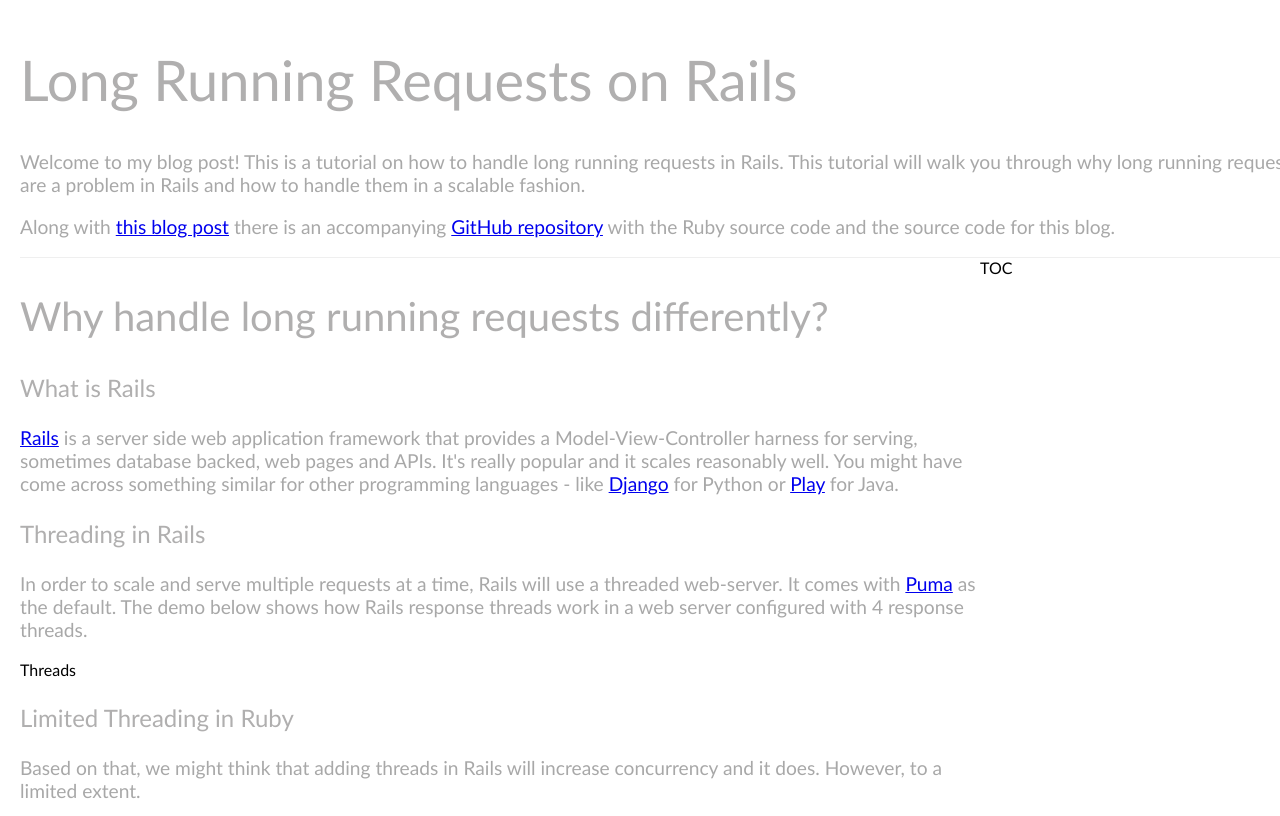
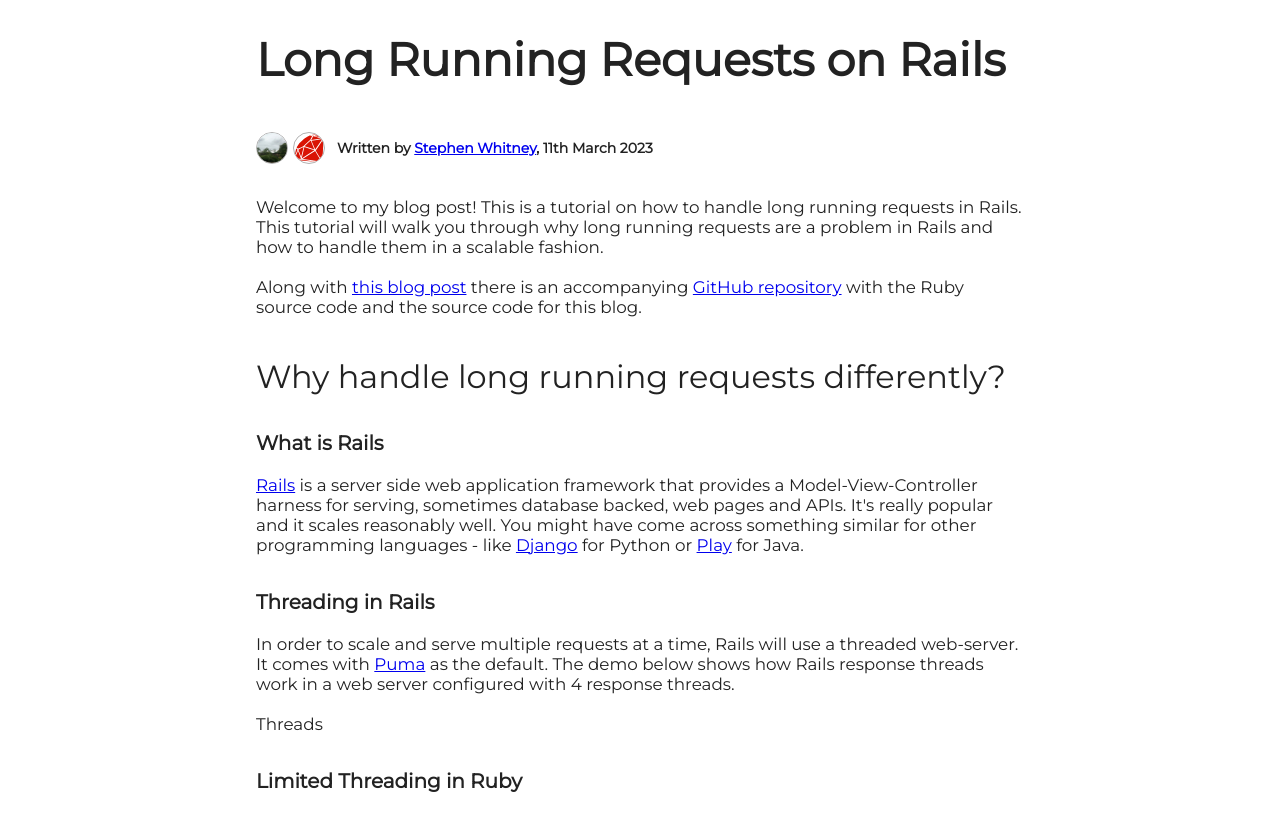
Before and after one commit to whitneysteve/rails-long-requests, a React app: page / in a window 1280 px wide. Built offline with nearby package versions, Linux system fonts and the light colour scheme.

Commit message:
look-and-feel

```diff
--- a/public/index.html
+++ b/public/index.html
@@ -13,7 +13,7 @@
     <link rel="icon" type="image/png" sizes="16x16" href="%PUBLIC_URL%/favicon-16x16.png">
     <link rel="mask-icon" href="%PUBLIC_URL%/safari-pinned-tab.svg" color="#5bbad5">
     <link rel="shortcut icon" href="%PUBLIC_URL%/favicon.ico">
-    <link rel="stylesheet" href="https://use.fontawesome.com/releases/v5.0.12/css/all.css" type="text/css">
+    <link rel="stylesheet" href="https://fonts.googleapis.com/css?family=Montserrat">
     <meta name="msapplication-TileColor" content="#da532c">
     <meta name="theme-color" content="#ffffff">
     <title>Running Long Running Requests in Rails</title>
--- a/src/about/About.js
+++ /dev/null
@@ -1,19 +0,0 @@
-import React, { Component } from 'react';
-
-/**
- * The About component. A small about blurb.
- */
-class About extends Component {
-  render() {
-    return (
-      <>
-        <h2>About this blog post</h2>
-        <p>
-        My name is Steve and you can find out a bit more about me on <a href="http://whitney.ie/">whitney.ie</a>.
-        </p>
-      </>
-    );
-  }
-}
-
-export default About;
--- a/src/app/App.js
+++ b/src/app/App.js
@@ -1,4 +1,3 @@
-import About from '../about/About';
 import Conclusion from '../conclusion/Conclusion';
 import React, { Component } from 'react';
 import Header from '../header/Header';
@@ -6,7 +5,6 @@ import Implementation from '../implementation/Implementation';
 import Intro from '../intro/Intro';
 import Scenario from '../scenario/Scenario';
 import SocketHijacking from '../sockethijacking/SocketHijacking';
-import Toc from '../toc/Toc';
 
 /**,
  * The main driver and parent container for the app.
@@ -23,17 +21,13 @@ class App extends Component {
   render() {
     return (
       <div className="App" id="App">
+        <div>
           <Header />
-        <div className="Layout">
-          <div className="Content">
           <Intro />
           <SocketHijacking />
           <Scenario />
           <Implementation />
           <Conclusion />
-            <About />
-          </div>
-          <Toc />
         </div>
       </div>
     );
--- a/src/app/App.scss
+++ b/src/app/App.scss
@@ -7,26 +7,8 @@
   height: var(--app-height);
   overflow-y: auto;
 
-  .Layout {
-    display: flex;
-    flex-direction: row;
-
-    div:first-child {
-      width: 75%;
-    }
-
-    div:last-child {
-      width: 25%;
-    }
-
-    @media #{$phone}, #{tablet} {
-      div:last-child {
-        display: none;
-      }
-
-      div:first-child {
-        width: 100%;
-      }
-    }
+  >:first-child {
+    margin-left: 20%;
+    width: 60%;
   }
 }
--- a/src/code/Code.js
+++ b/src/code/Code.js
@@ -14,9 +14,9 @@ class Code extends Component {
     const { children, inline } = this.props;
 
     return inline ? (
-      <span className="Code">{children}</span>
+      <span className="InlineCode">{children}</span>
     ) : (
-      <pre>{children}</pre>
+      <div className="CodeBlock">{children}</div>
     );
   }
 }
--- a/src/code/Code.scss
+++ b/src/code/Code.scss
@@ -1,8 +1,20 @@
-// TODO use mixin
-.Code {
+@mixin code-text {
+  background-color: $very-light;
+  border-bottom: 1px solid $light;
+  border-radius: 3px;
+  color: $dark;
   font-family: 'Courier New', Courier, monospace;
 }
 
-pre {
-  font-family: 'Courier New', Courier, monospace;
+.InlineCode {
+  @include code-text();
+  padding-left: 5px;
+  padding-right: 5px;
 }
+
+.CodeBlock {
+  @include code-text();
+  font-size: 15px;
+  padding: 10px;
+  overflow: wrap;
+}
--- a/src/header/Header.js
+++ b/src/header/Header.js
@@ -1,4 +1,6 @@
 import React, { Component } from 'react';
+import me from '../img/me.jpg';
+import ruby from '../img/ruby.svg';
 
 /**
  * The title component.
@@ -8,6 +10,11 @@ class Header extends Component {
     return (
       <div className="Header" id="Header">
         <h1>Long Running Requests on Rails</h1>
+        <div className="Header-Author">
+          <img alt="Me" src={ me } />
+          <img alt="Stylized Ruby logo" src={ ruby } />
+          <p>Written by <a href="http://whitney.ie">Stephen Whitney</a>, 11th March 2023</p>
+        </div>
         <p>
           Welcome to my blog post! This is a tutorial on how to handle long running requests in Rails. This tutorial
           will walk you through why long running requests are a problem in Rails and how to handle them in a scalable
--- a/src/header/Header.scss
+++ b/src/header/Header.scss
@@ -1,3 +1,20 @@
 .Header {
-  @include section();
+  .Header-Author {
+    align-items: center;
+    display: flex;
+
+    img {
+      border: 1px solid $light;
+      border-radius: 25px;
+      height: 30px;
+      margin-right: 5px;
+      width: 30px;
+    }
+
+    p {
+      font-size: 14px;
+      font-weight: 700;
+      margin-left: 7px;
+    }
+  }
 }
--- a/src/index.scss
+++ b/src/index.scss
@@ -3,7 +3,6 @@ $phone: #{"only screen and (max-width: 600px)"};
 $small-letterbox: #{"screen and (max-height: 350px)"};
 $tablet: #{"screen and (min-width: 601px) and (max-width: 916px)"};
 
-@import "styles/Mixins.scss";
 @import "styles/Common.scss";
 
 @import "app/App.scss";
@@ -11,5 +10,5 @@ $tablet: #{"screen and (min-width: 601px) and (max-width: 916px)"};
 @import "header/Header.scss";
 
 body {
-  font-family: gill-sans-nova, "Gill Sans", "Gill Sans MT", Calibri, sans-serif;
+  font-family: Montserrat, sans-serif;;
 }
--- a/src/scenario/Scenario.js
+++ b/src/scenario/Scenario.js
@@ -30,30 +30,28 @@ class Scenario extends Component {
           The Rails server in the repository above is configured with only one thread to make the problem abundantly clear and to make it easier to reproduce with a single person on a single machine. When you start the server with <Code inline>./run_rails</Code> you should see the following output:
         </p>
         <Code>
-          =&gt; Booting Puma
-          =&gt; Rails 7.0.4.2 application starting in development
-          =&gt; Run `bin/rails server --help` for more startup options
-          Puma starting in single mode...
-          * Puma version: 5.6.5 (ruby 2.7.2-p137) ("Birdie's Version")
-          *  Min threads: 1
-          *  Max threads: 1
+          <div>=&gt; Booting Puma</div>
+          <div>=&gt; Rails 7.0.4.2 application starting in development</div>
+          <div>=&gt; Run `bin/rails server --help` for more startup options</div>
+          <div>Puma starting in single mode...</div>
+          <div>* Puma version: 5.6.5 (ruby 2.7.2-p137) ("Birdie's Version")</div>
+          <div>*  Min threads: 1</div>
+          <div>*  Max threads: 1</div>
         </Code>
         <h3>Making requests</h3>
         <p>
           With the Rails server running you can execute the cURL command to make a request to the first version of the API:
         </p>
         <Code>
-          <>
-          curl http://localhost:3000/api/v1/random
-            {'{"randomNumber":9}'}
-          </>
+          <div>$ curl http://localhost:3000/api/v1/random</div>
+          <div>{'{"randomNumber":9}'}</div>
         </Code>
         {/* VIDEO */}
         <p>
           This is really fast and returns a random number very quickly, over and over. In fact you can probably do it multiple times in many terminals and it will return a random number most of the time.
         </p>
         <Code>
-          for i in `seq 1 1000`; do; curl http://localhost:3000/api/v1/random; done
+          $ for i in `seq 1 1000`; do; curl http://localhost:3000/api/v1/random; done
         </Code>
         {/* VIDEO */}
         <h3>Reproducing the problem</h3>
@@ -61,10 +59,8 @@ class Scenario extends Component {
           If you try and use the new version of the API that takes 30 seconds, you can see the problem almost immediately:
         </p>
         <Code>
-          <>
-          curl http://localhost:3000/api/v2/random
-            {'{"randomNumber":9}'}
-          </>
+          <div>$ curl http://localhost:3000/api/v2/random</div>
+          <div>{'{"randomNumber":9}'}</div>
         </Code>
         {/* VIDEO */}
         <p>
--- a/src/styles/Common.scss
+++ b/src/styles/Common.scss
@@ -1,47 +1,51 @@
 // Some common styles
 
-$white: #ffffff;
-$light-grey: #efefef;
-$medium-grey: #a8a8a8;
-$dark-grey: #b0afaf;
+$dark: #222;
+$mid: #717171;
+$light: #b1b0b0;
+$very-light: #e5e3e3;
 
 body {
+  color: $dark;
+  font-size: 16.8px;
   height: 100vh;
   height: var(--app-height);
-  margin-left: 20px;
-  margin-right: 20px;
+  margin: 0;
   overflow: hidden;
   width: 100vw;
+
+  -webkit-font-smoothing: antialiased;
+  -moz-osx-font-smoothing: grayscale;
+  text-rendering: optimizeLegibility;
 }
 
 a, button {
   -webkit-tap-highlight-color: transparent;
 }
 
-h1, h2, h3, h4, h5 {
-  @include dark-text();
-}
-
 h1 {
-  font-size: 3.5em;
-  font-weight: 400;
-
-  @media #{$phone} {
-    font-size: 2.5em;
-  }
+  font-size: 46px;
+  font-weight: 600;
 }
 
 h2 {
-  font-size: 2.5em;
-  font-weight: 400;
+  font-size: 32px;
+  font-weight: 500;
+  margin-top: 40px;
 }
 
 h3 {
-  font-size: 1.5em;
-  font-weight: 400;
+  font-size: 20px;
+  font-weight: 600;
+  margin-top: 35px;
+}
+
+li {
+  font-size: 15px;
+  margin-bottom: 10px;
 }
 
 p {
-  font-size: 1.2em;
-  @include medium-text();
+  margin-bottom: 20px;
+  margin-top: 20px;
 }
--- a/src/toc/Toc.js
+++ /dev/null
@@ -1,14 +0,0 @@
-import React, { Component } from 'react';
-
-/**
- * The Table of Contents component.
- */
-class Toc extends Component {
-  render() {
-    return (
-      <div>TOC</div>
-    );
-  }
-}
-
-export default Toc;
```
Also changed, not shown: src/img/me.jpg (added), src/img/ruby.svg (renamed from src/img/languages/ruby.svg). Lines whose indentation alone changed are shown as unchanged.
